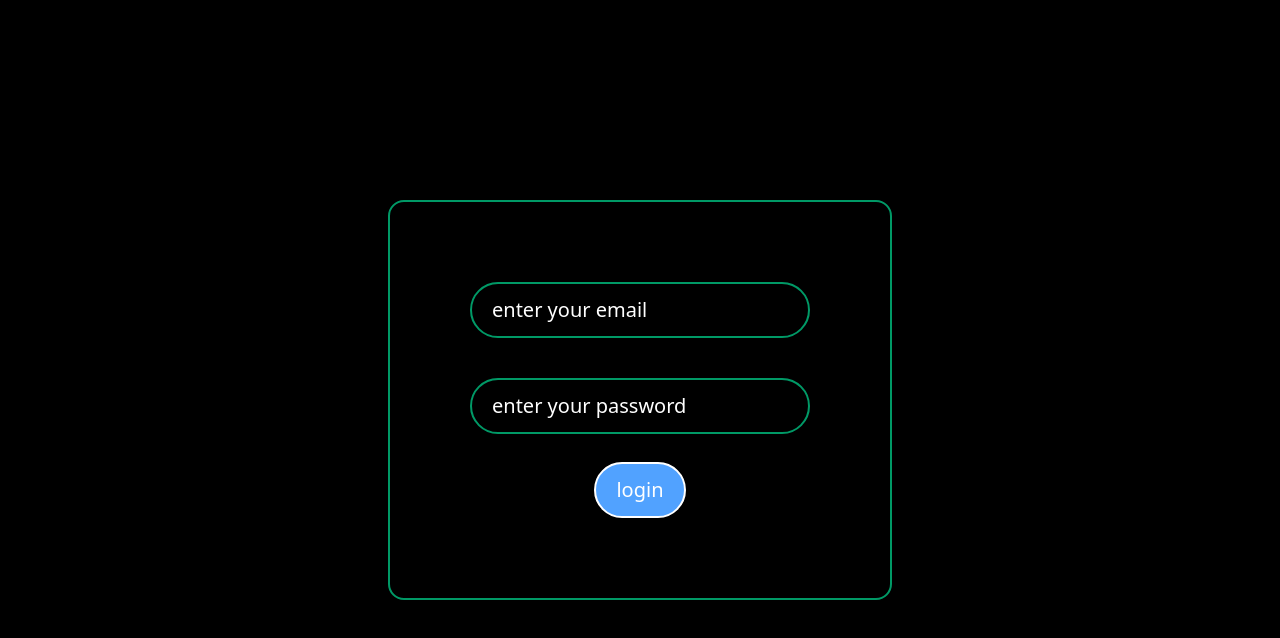
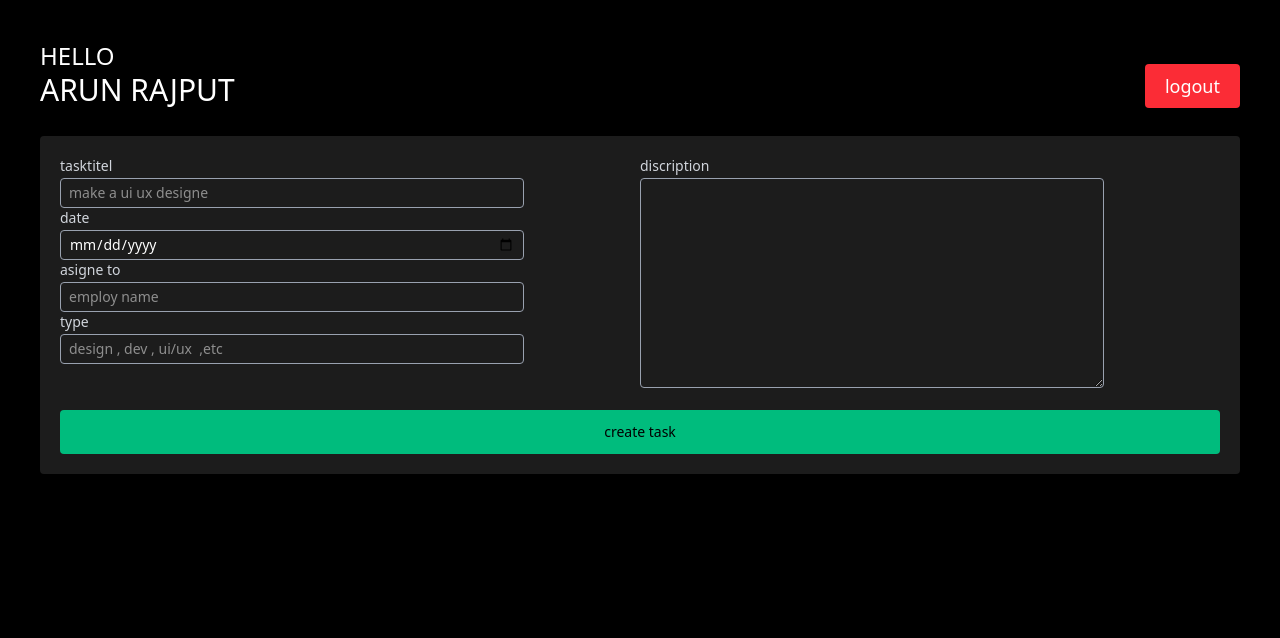
Before and after one commit to arun980798/react-first-project-, a React (Vite) app in the folder my-pro/: page / in a window 1280 px wide. Shown: the top 638 px of the page. Built offline with nearby package versions, Linux system fonts and the light colour scheme.

Commit message:
isme employ or adman dashbord h

```diff
--- a/my-pro/src/App.jsx
+++ b/my-pro/src/App.jsx
@@ -1,14 +1,17 @@
 import { useState } from 'react';
 import React from 'react'
 import Login from './component/auth/Login';
+import EmployDashbord from './component/dashbord/employDashbord';
+import Tasklist from './taskList/Tasklist';
+import AdmanDashbord from './component/dashbord/admanDashbord';
 
 
 function App() {
 
   return (
   <>
-  <div className=''>
-    <Login />
+  <div className='bg-black'>
+    <AdmanDashbord/>
 
     </div>
   </>
--- a/my-pro/src/component/dashbord/admanDashbord.jsx
+++ b/my-pro/src/component/dashbord/admanDashbord.jsx
@@ -0,0 +1,42 @@
+import React from 'react'
+import Hader from '../others/hader'
+
+function AdmanDashbord() {
+  return (
+    <div className=' h-screen w-full p-10'>
+      <Hader/>
+
+      <div className='bg-[#1c1c1c] mt-7 rounded  p-5'>
+        <form action="" className='flex flex-wrap items-start justify-between '>
+           <div className='w-1/2'>
+                <div>
+                     <h3 className='text-sm text-gray-300 mb-0.5'>tasktitel</h3>
+                     <input className='text-sm text-white py-1 px-2 w-4/5 rounded outline-none bg-transparent border-[1px] border-gray-400' type="text" placeholder='make a ui ux designe'/>
+                </div>
+                <div>
+                     <h3 className='text-sm text-gray-300 mb-0.5'>date</h3>
+                    <input className='text-sm text-white py-1 px-2 w-4/5 rounded outline-none bg-transparent border-[1px] border-gray-400' type="date" />
+                </div>
+                <div>
+                    <h3 className='text-sm text-gray-300 mb-0.5'>asigne to</h3>
+                    <input className='text-sm text-white py-1 px-2 w-4/5 rounded outline-none bg-transparent border-[1px] border-gray-400' type="text" placeholder='employ name ' />
+                </div>
+                <div>
+                    <h3 className='text-sm text-gray-300 mb-0.5'>type</h3>
+                    <input className='text-sm text-white py-1 px-2 w-4/5 rounded outline-none bg-transparent border-[1px] border-gray-400' type="text"  placeholder='design , dev , ui/ux  ,etc'/>
+                </div>
+                </div>
+            <div className='w-1/2'>
+                <h3 className='text-sm text-gray-300 mb-0.5'>discription </h3>
+                <textarea className='text-sm text-white py-1 px-2 w-4/5 rounded outline-none bg-transparent border-[1px] border-gray-400' name="" id="" cols={30} rows={10}></textarea>
+
+            </div>
+            <button className='bg-emerald-500 py-3 hover:bg-emerald-600 px-5 rounded text-sm mt-4 w-full'>create task </button>
+
+        </form>
+      </div>
+    </div>
+  )
+}
+
+export default AdmanDashbord
--- a/my-pro/src/component/dashbord/employDashbord.jsx
+++ b/my-pro/src/component/dashbord/employDashbord.jsx
@@ -0,0 +1,18 @@
+import React from 'react'
+import Hader from '../others/hader'
+import Tasklistnumber from '../others/Tasklistnumber'
+import Tasklist from '../../taskList/Tasklist'
+
+const EmployDashbord = () => {
+  return (
+    <>
+      <div className='p-10 bg-[#1C1C1C] h-screen w-screen'>
+      <Hader/>
+      <Tasklistnumber/>
+      <Tasklist/>
+      </div>
+    </>
+  )
+}
+
+export default EmployDashbord
--- /dev/null
+++ b/my-pro/src/component/others/Hader.jsx
@@ -0,0 +1,12 @@
+import React from 'react'
+
+const Hader = () => {
+  return (
+    <div className=' text-white flex items-end justify-between   '>
+     <h1 className=' text-2xl'>HELLO  <br /> <span className=' text-3xl'>ARUN RAJPUT  </span></h1>
+        <button className='bg-red-500 text-lg font-medium text-white px-5 py-2 rounded-sm '> logout</button>
+    </div>
+  )
+}
+
+export default Hader
--- /dev/null
+++ b/my-pro/src/component/others/Tasklistnumber.jsx
@@ -0,0 +1,39 @@
+import React from 'react'
+
+const Tasklistnumber = () => {
+  return (
+    <div className=' flex w-screen justify-between gap-5 mt-10 '>
+       <div className='py-6 px-9 rounded-xl w-[40%]  bg-red-400' >
+        <h2 className='text-2xl font-semibold'>0</h2>
+        <h3 className='text-xl font-medium'>New task</h3>
+       </div>
+
+       <div className='py-6 px-9 rounded-xl w-[40%]  bg-blue-400' >
+        <h2 className='text-2xl font-semibold'>0</h2>
+        <h3 className='text-xl font-medium'>New task</h3>
+       </div>
+
+       <div className='py-6 px-9 rounded-xl w-[40%]  bg-green-400' >
+        <h2 className='text-2xl font-semibold'>0</h2>
+        <h3 className='text-xl font-medium'>New task</h3>
+       </div>
+
+       <div className='py-6 px-9 rounded-xl w-[40%]  bg-yellow-200' >
+        <h2 className='text-2xl font-semibold'>0</h2>
+        <h3 className='text-xl font-medium'>New task</h3>
+       </div>
+
+
+
+
+
+
+
+
+    </div>
+
+
+  )
+}
+
+export default Tasklistnumber
--- /dev/null
+++ b/my-pro/src/taskList/Tasklist.jsx
@@ -0,0 +1,95 @@
+import React from 'react'
+
+const Tasklist = () => {
+  return (
+    <>
+    <div className='h-[55%] w-full overflow-x-auto py-5  mt-10 flex items-center justify-start gap-5 flex-nowrap'>
+        <div className=' flex-shrink-0 h-full w-[300px] bg-green-400 rounded-xl p-5'>
+          <div className=' flex  justify-between items-center'>
+            <h3 className='bg-red-600 px-3 py-1 rounded-sm text-sm '>high</h3>
+            <h4 className='text-sm'>20/feb.2024</h4>
+          </div>
+          <h2 className='mt-5 text-2xl font-semibold'>make a youtube video </h2>
+          <p className='text-sm  mt-2'> Lorem ipsum dolor sit amet, consectetur adipisicing elit. Maxime neque atque esse nihil eius fuga. </p>
+        </div>
+
+        <div className=' flex-shrink-0 h-full w-[300px] bg-pink-400 rounded-xl p-5'>
+          <div className=' flex  justify-between items-center'>
+            <h3 className='bg-red-600 px-3 py-1 rounded-sm text-sm '>high</h3>
+            <h4 className='text-sm'>20/feb.2024</h4>
+          </div>
+          <h2 className='mt-5 text-2xl font-semibold'>make a youtube video </h2>
+          <p className='text-sm  mt-2'> Lorem ipsum dolor sit amet, consectetur adipisicing elit. Maxime neque atque esse nihil eius fuga. </p>
+        </div>
+
+        <div className=' flex-shrink-0 h-full w-[300px] bg-red-400 rounded-xl p-5'>
+          <div className=' flex  justify-between items-center'>
+            <h3 className='bg-red-600 px-3 py-1 rounded-sm text-sm '>high</h3>
+            <h4 className='text-sm'>20/feb.2024</h4>
+          </div>
+          <h2 className='mt-5 text-2xl font-semibold'>make a youtube video </h2>
+          <p className='text-sm  mt-2'> Lorem ipsum dolor sit amet, consectetur adipisicing elit. Maxime neque atque esse nihil eius fuga. </p>
+        </div>
+
+        <div className=' flex-shrink-0 h-full w-[300px] bg-emerald-600 rounded-xl p-5'>
+          <div className=' flex  justify-between items-center'>
+            <h3 className='bg-red-600 px-3 py-1 rounded-sm text-sm '>high</h3>
+            <h4 className='text-sm'>20/feb.2024</h4>
+          </div>
+          <h2 className='mt-5 text-2xl font-semibold'>make a youtube video </h2>
+          <p className='text-sm  mt-2'> Lorem ipsum dolor sit amet, consectetur adipisicing elit. Maxime neque atque esse nihil eius fuga. </p>
+        </div>
+
+        <div className=' flex-shrink-0 h-full w-[300px] bg-orange-700 rounded-xl p-5'>
+          <div className=' flex  justify-between items-center'>
+            <h3 className='bg-red-600 px-3 py-1 rounded-sm text-sm '>high</h3>
+            <h4 className='text-sm'>20/feb.2024</h4>
+          </div>
+          <h2 className='mt-5 text-2xl font-semibold'>make a youtube video </h2>
+          <p className='text-sm  mt-2'> Lorem ipsum dolor sit amet, consectetur adipisicing elit. Maxime neque atque esse nihil eius fuga. </p>
+        </div>
+
+        <div className=' flex-shrink-0 h-full w-[300px] bg-sky-700 rounded-xl p-5'>
+          <div className=' flex  justify-between items-center'>
+            <h3 className='bg-red-600 px-3 py-1 rounded-sm text-sm '>high</h3>
+            <h4 className='text-sm'>20/feb.2024</h4>
+          </div>
+          <h2 className='mt-5 text-2xl font-semibold'>make a youtube video </h2>
+          <p className='text-sm  mt-2'> Lorem ipsum dolor sit amet, consectetur adipisicing elit. Maxime neque atque esse nihil eius fuga. </p>
+        </div>
+
+        <div className=' flex-shrink-0 h-full w-[300px] bg-teal-600 rounded-xl p-5'>
+          <div className=' flex  justify-between items-center'>
+            <h3 className='bg-red-600 px-3 py-1 rounded-sm text-sm '>high</h3>
+            <h4 className='text-sm'>20/feb.2024</h4>
+          </div>
+          <h2 className='mt-5 text-2xl font-semibold'>make a youtube video </h2>
+          <p className='text-sm  mt-2'> Lorem ipsum dolor sit amet, consectetur adipisicing elit. Maxime neque atque esse nihil eius fuga. </p>
+        </div>
+
+        <div className=' flex-shrink-0 h-full w-[300px] bg-emerald-700 rounded-xl p-5'>
+          <div className=' flex  justify-between items-center'>
+            <h3 className='bg-red-600 px-3 py-1 rounded-sm text-sm '>high</h3>
+            <h4 className='text-sm'>20/feb.2024</h4>
+          </div>
+          <h2 className='mt-5 text-2xl font-semibold'>make a youtube video </h2>
+          <p className='text-sm  mt-2'> Lorem ipsum dolor sit amet, consectetur adipisicing elit. Maxime neque atque esse nihil eius fuga. </p>
+        </div>
+
+        <div className=' flex-shrink-0 h-full w-[300px] bg-red-400 rounded-xl p-5'>
+          <div className=' flex  justify-between items-center'>
+            <h3 className='bg-red-600 px-3 py-1 rounded-sm text-sm '>high</h3>
+            <h4 className='text-sm'>20/feb.2024</h4>
+          </div>
+          <h2 className='mt-5 text-2xl font-semibold'>make a youtube video </h2>
+          <p className='text-sm  mt-2'> Lorem ipsum dolor sit amet, consectetur adipisicing elit. Maxime neque atque esse nihil eius fuga. </p>
+        </div>
+
+
+    </div>
+
+    </>
+  )
+}
+
+export default Tasklist
```
